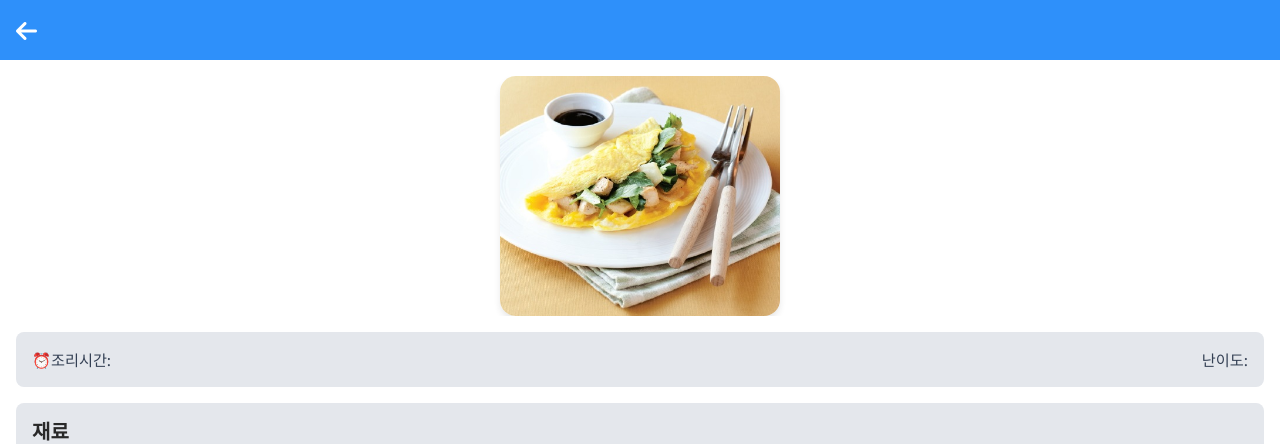
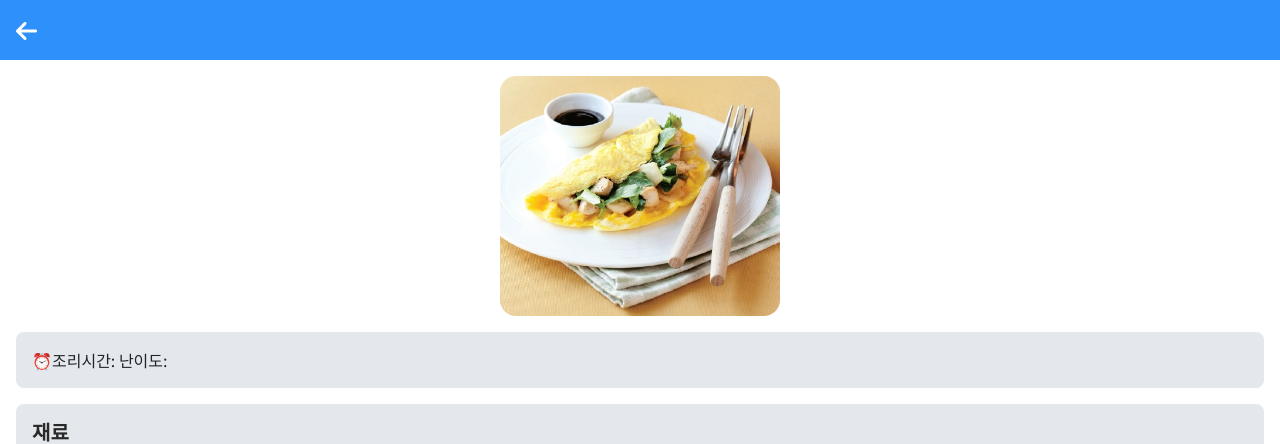
Before and after one commit to HAE-SMARTFACTORY-5/mv-client, a Vue app: page /recipe/1 in a window 1280 px wide. Shown: the top 444 px of the page. Built offline with nearby package versions, Linux system fonts and the light colour scheme.

Commit message:
[HV-45] Refactor : 공통 layout 분리

```diff
--- a/src/components/templates/CardTemplate.vue
+++ b/src/components/molecules/CardTemplate.vue
@@ -15,7 +15,7 @@
   width: 100%;
   background-color: $color-gray-200;
   border-radius: 8px;
-  margin: 16px 0;
+  margin: 8px 0;
   padding: 16px;
 }
 </style>
--- /dev/null
+++ b/src/components/templates/BaseTemplate.vue
@@ -0,0 +1,97 @@
+<template>
+  <div class="base-template">
+    <header class="base-template__header">
+      <button
+        v-if="showBackButton"
+        class="base-template__back-btn"
+        @click="$emit('back')"
+        aria-label="뒤로 가기"
+      >
+        <i class="fa-solid fa-arrow-left"></i>
+      </button>
+      <i v-if="icon" :class="icon" class="me-2"></i>
+      <h1 class="base-template__heading">
+        <slot name="header-title">{{ title }}</slot>
+      </h1>
+    </header>
+
+    <main class="base-template__content">
+      <slot></slot>
+    </main>
+  </div>
+</template>
+
+<script setup>
+defineProps({
+  title: {
+    type: String,
+    default: '',
+  },
+  icon: {
+    type: String,
+  },
+  showBackButton: {
+    type: Boolean,
+    default: false,
+  },
+});
+
+defineEmits(['back']);
+</script>
+
+<style lang="scss" scoped>
+$header-height: 60px;
+$spacing-md: 16px;
+
+.base-template {
+  display: flex;
+  flex-direction: column;
+  align-items: center;
+  width: 100%;
+  min-height: 100vh;
+  background-color: $color-white-000;
+
+  &__header {
+    @include flex-basic;
+    height: 60px;
+    padding: 0 16px;
+    background-color: $color-blue-500;
+    color: $color-white-000;
+    font-size: 24px;
+    font-weight: 700;
+    font-family: 'Noto Sans KR';
+  }
+
+  &__back-btn {
+    background: none;
+    border: none;
+    color: $color-white-000;
+    font-size: 24px;
+    cursor: pointer;
+    padding: 0;
+    margin-right: $spacing-md;
+    transition: opacity 0.2s ease;
+
+    &:hover {
+      opacity: 0.8;
+    }
+  }
+
+  &__heading {
+    font-size: 24px;
+    font-weight: 700;
+    margin: 0;
+  }
+
+  &__content {
+    display: flex;
+    flex-direction: column;
+
+    flex-grow: 1;
+    padding: 16px;
+    width: 100%;
+    background-color: $color-white-000;
+    font-family: 'Noto Sans KR', sans-serif;
+  }
+}
+</style>
--- a/src/views/MainView.vue
+++ b/src/views/MainView.vue
@@ -1,13 +1,5 @@
 <template>
-  <div class="base-layout">
-    <!-- 헤더 -->
-    <header class="base-layout__header">
-      <i class="fa-solid fa-utensils me-2"></i>
-      오늘의 요리
-    </header>
-
-    <!-- 메인 컨테이너 -->
-    <main class="base-layout__container">
+  <BaseTemplate title="오늘의 요리" icon="fa-solid fa-utensils">
     <div class="storage-tabs">
       <button
         class="storage-tabs__btn"
@@ -76,12 +68,12 @@
         </CategoryCard>
       </div>
     </CardTemplate>
-    </main>
-  </div>
+  </BaseTemplate>
 </template>
 
 <script setup>
-import CardTemplate from '@components/templates/CardTemplate.vue';
+import BaseTemplate from '@components/templates/BaseTemplate.vue';
+import CardTemplate from '@components/molecules/CardTemplate.vue';
 import CategoryCard from '@components/molecules/CategoryCard.vue';
 import { useRouter } from 'vue-router';
 import { ref, computed, onMounted } from 'vue';
@@ -117,34 +109,6 @@
 </script>
 
 <style lang="scss" scoped>
-// 기본 레이아웃
-.base-layout {
-  display: flex;
-  flex-direction: column;
-  align-items: center;
-  width: 100%;
-  min-height: 100vh;
-  background-color: $color-white-000;
-
-  &__header {
-    @include flex-basic;
-    height: 60px;
-    padding: 0 16px;
-    background-color: $color-blue-500;
-    color: $color-white-000;
-    font-size: 24px;
-    font-weight: 700;
-    font-family: 'Noto Sans KR';
-  }
-
-  &__container {
-    @include flex-basic;
-    flex-direction: column;
-    padding: 16px;
-    height: calc(100vh - 60px);
-  }
-}
-
 // 저장소 탭
 .storage-tabs {
   display: flex;
@@ -266,7 +230,7 @@
 .recipe-section {
   display: flex;
   flex-direction: column;
-  flex: 1;
+  flex-grow: 1;
   min-height: 0;
   height: 100%;
 }
--- a/src/views/RecipeDetailView.vue
+++ b/src/views/RecipeDetailView.vue
@@ -1,26 +1,15 @@
 <template>
-  <div class="recipe-detail">
-    <!-- 헤더 -->
-    <header class="recipe-detail__header">
-      <button
-        class="recipe-detail__back-btn"
-        @click="goBack"
-        aria-label="뒤로 가기"
+  <BaseTemplate
+    :title="recipeStore.currentRecipe?.name"
+    :show-back-button="true"
+    @back="goBack"
   >
-        <i class="fa-solid fa-arrow-left"></i>
-      </button>
-      <h1 class="recipe-detail__heading">
-        {{ recipeStore.currentRecipe?.name }}
-      </h1>
-    </header>
-
-    <main class="recipe-detail__content">
-      <div class="recipe-detail__image-wrapper">
+    <div class="image-wrapper">
       <img
         src="@assets/images/chicken_omlet.jpg"
         alt="닭가슴살 오믈렛 이미지"
         loading="lazy"
-          class="recipe-detail__image"
+        class="image-content"
       />
     </div>
     <!-- 요리 간략 정보 -->
@@ -65,8 +54,7 @@
         </CategoryCard>
       </div>
     </CardTemplate>
-    </main>
-  </div>
+  </BaseTemplate>
 </template>
 
 <script setup>
@@ -74,8 +62,9 @@
 import { useRoute } from 'vue-router';
 import { useRouter } from 'vue-router';
 import { useRecipeStore } from '@stores/recipeStore';
-import CardTemplate from '@components/templates/CardTemplate.vue';
+import CardTemplate from '@components/molecules/CardTemplate.vue';
 import CategoryCard from '@components/molecules/CategoryCard.vue';
+import BaseTemplate from '@components/templates/BaseTemplate.vue';
 
 const route = useRoute();
 const router = useRouter();
@@ -93,103 +82,27 @@
 
 <style lang="scss" scoped>
 // 변수 정의
-$header-height: 60px;
 $spacing-sm: 8px;
 $spacing-md: 16px;
 $border-radius-lg: 16px;
 $border-radius-sm: 8px;
 
-// 레시피 상세 페이지 기본 레이아웃
-.recipe-detail {
-  display: flex;
-  flex-direction: column;
-  min-height: 100vh;
-  width: 100%;
-  background-color: $color-white-000;
-  font-family: 'Noto Sans KR', sans-serif;
+.image {
+  &-wrapper {
+    @include flex-center;
 
-  // 헤더 섹션
-  &__header {
-    position: fixed;
-    top: 0;
-    left: 0;
-    right: 0;
-    display: flex;
-    align-items: center;
-    height: $header-height;
-    padding: 0 $spacing-md;
-    background-color: $color-blue-500;
-    color: $color-white-000;
-    z-index: 2;
-  }
-
-  &__back-btn {
-    background: none;
-    border: none;
-    color: $color-white-000;
-    font-size: 24px;
-    cursor: pointer;
-    padding: 0;
-    margin-right: $spacing-md;
-    transition: opacity 0.2s ease;
-    font-family: 'Noto Sans KR', sans-serif;
-
-    &:hover {
-      opacity: 0.8;
-    }
-  }
-
-  // 헤더 섹션 중 요리 이름
-  &__heading {
-    font-size: 24px;
-    font-weight: 700;
-    margin: 0;
-  }
-
-  &__content {
-    position: relative;
-    margin-top: $header-height;
-    padding: $spacing-md;
-    background-color: rgba($color-white-000, 0.9);
-    min-height: calc(100vh - #{$header-height});
-  }
-
-  &__image-wrapper {
     position: relative;
     width: 100%;
     height: 30vh;
-    margin: 0 auto $spacing-md;
+    margin: 0 auto $spacing-sm;
     border-radius: $border-radius-lg;
     overflow: hidden;
-    display: flex;
-    align-items: center;
-    justify-content: center;
   }
 
-  &__image {
+  &-content {
     max-width: 100%;
     max-height: 100%;
-    width: auto;
-    height: auto;
-    object-fit: contain;
     border-radius: $border-radius-lg;
-    box-shadow: 0 4px 6px rgba($color-black-700, 0.1);
-  }
-}
-
-// 레시피 정보 컴포넌트
-.recipe-info {
-  display: flex;
-  justify-content: space-between;
-  align-items: center;
-  width: 100%;
-  color: $color-gray-700;
-  font-size: 0.95rem;
-
-  &__item {
-    display: flex;
-    align-items: center;
-    gap: $spacing-sm;
   }
 }
 
```
Lines whose indentation alone changed are shown as unchanged.
